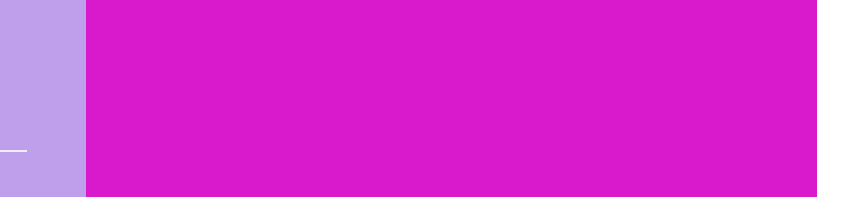
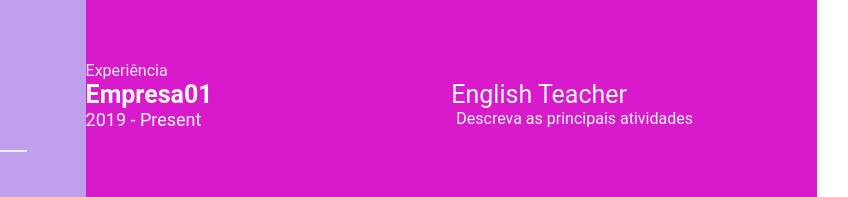
Before and after one commit to joaolhcb/joaolhcb.github.io, a plain HTML site: page index.html in a window 1280 px wide. Shown: the part 170-367 px from the top of the page, 335-1183 px from the left. Drawn offline with Linux system fonts and the light colour scheme.

Commit message:
Atualizações do dia 3

```diff
--- a/index.html
+++ b/index.html
@@ -47,9 +47,25 @@
                     </section>
 
                 </div>
+            <section>
+
+            </section class="experience gap">
+                <div class="right-title">Experiência</div>
+                <div class="experience-contents">
+                <div class="exp-left">
+                    <p class="exp-company-name">Empresa01</p>
+                    <p class="exp-time-period">2019 - Present</p>
+                </div>
+                <div class="exp-right">
+                    <p class="exp-position">English Teacher</p>
+                    <p class="exp-desc">
+                        Descreva as principais atividades
+                    </p>
+                </div>
+                </div>
 
             </section>
-        </section>
+
     </main>
 
 </body>
--- a/style.css
+++ b/style.css
@@ -102,3 +102,38 @@
     font-size: 18px;
     color: #eeeeee;
 }
+
+.experience-contents,
+.education-contents,
+.awards-contents {
+    display: grid;
+    grid-template-columns: repeat(2, 1fr);
+    padding-bottom: 2rem;
+    color: #F1F8FD;
+}
+
+.exp-company-name,
+.education-school-name,
+.awards-company-name {
+    font-size: 25px;
+    font-weight: bold;
+}
+
+.exp-time-period,
+.educationp-time-period,
+.awards-time-period {
+    font-size: 18px;
+}
+
+.exp-position,
+.education-subject,
+.awards-name {
+    font-size: 25px;
+}
+
+.exp-desc,
+.education-desc,
+.awards-desc {
+    font-size: 16px;
+    padding-left: 5px;
+}
```
